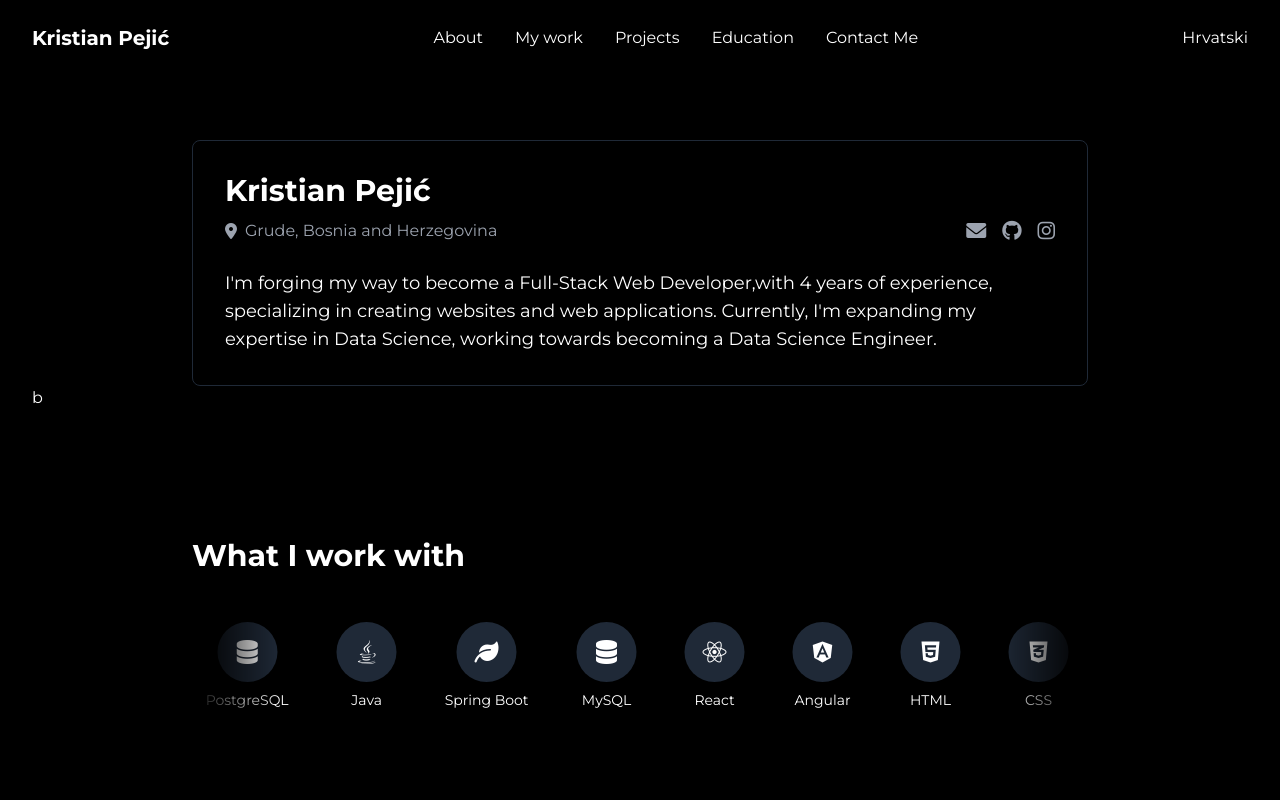
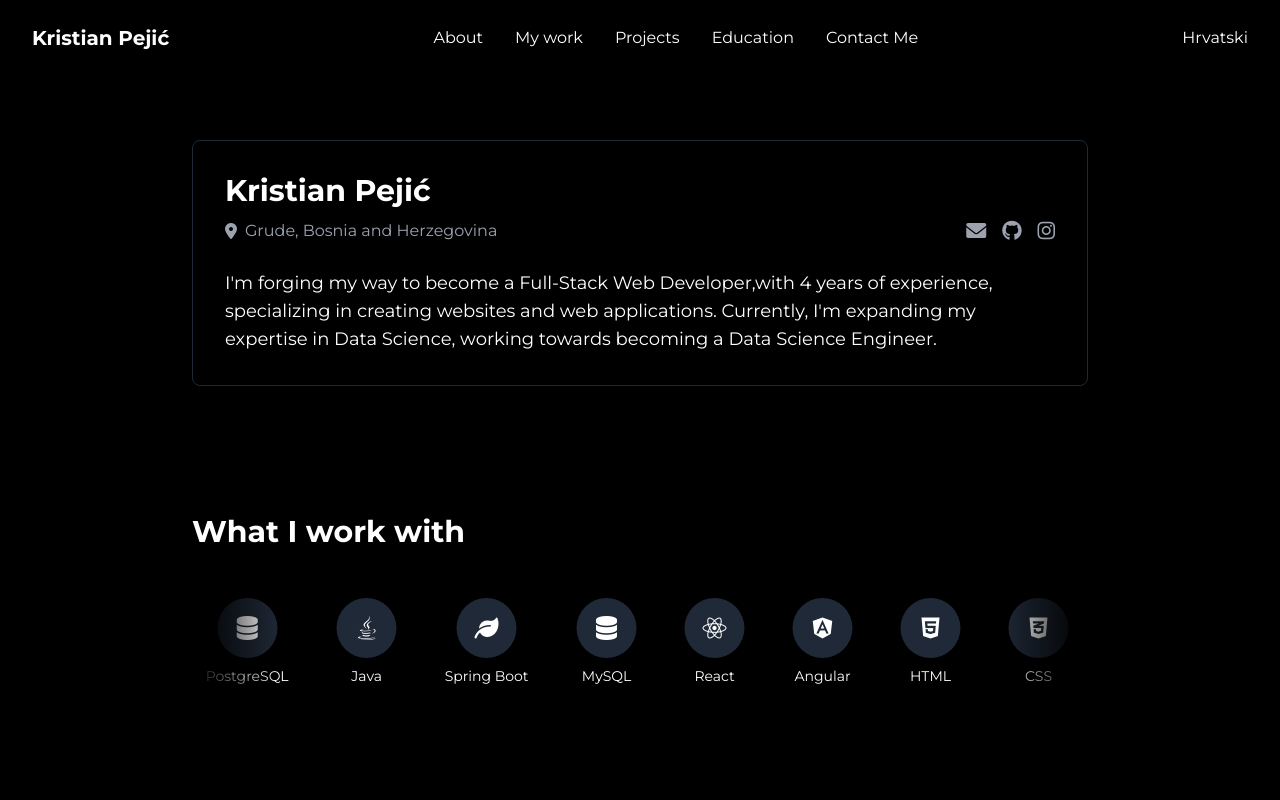
Before and after one commit to KristianPejic/KikoPortfolio, an Angular app: page / in a window 1280 px wide. Shown: the top 800 px of the page. Built offline with nearby package versions, Linux system fonts and the light colour scheme.

Commit message:
b letter removal

```diff
--- a/src/app/components/hero/hero.component.html
+++ b/src/app/components/hero/hero.component.html
@@ -34,5 +34,4 @@
       becoming a Data Science Engineer.
     </p>
   </div>
-  b
 </section>
```
